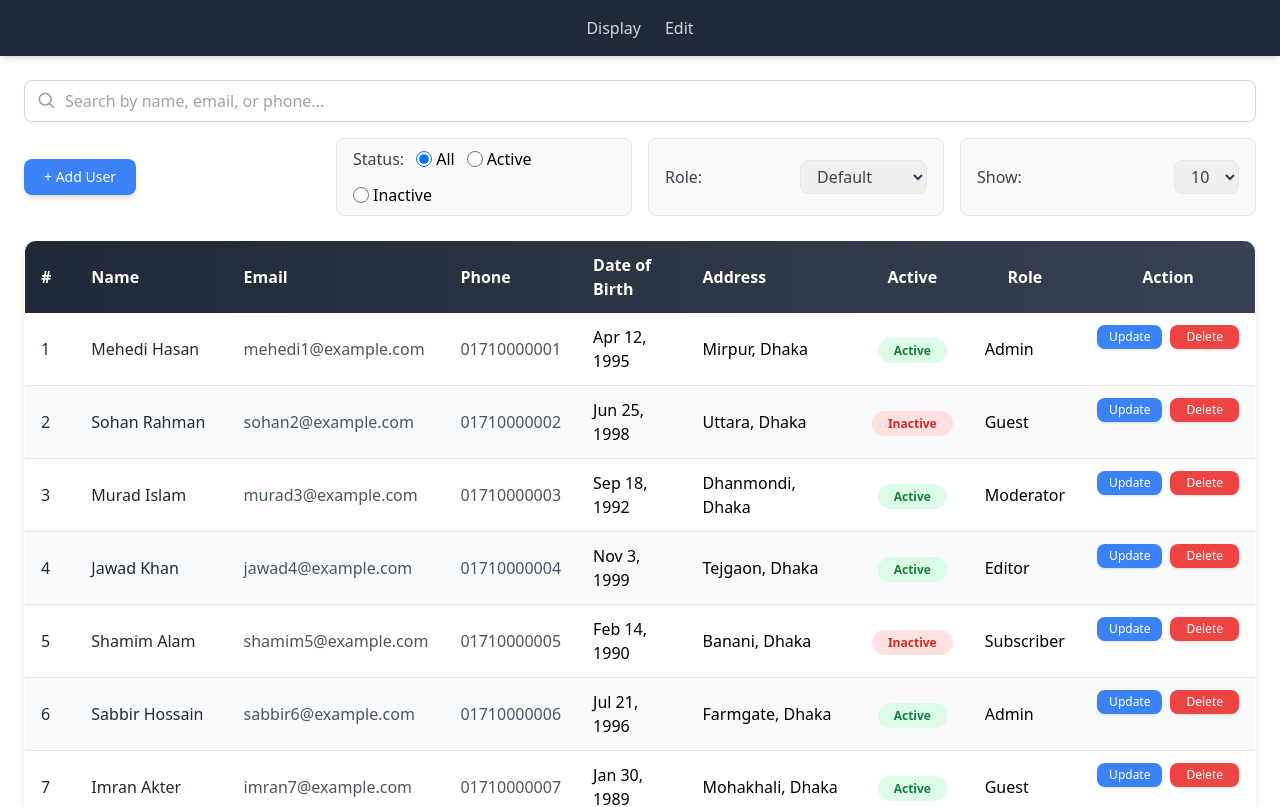
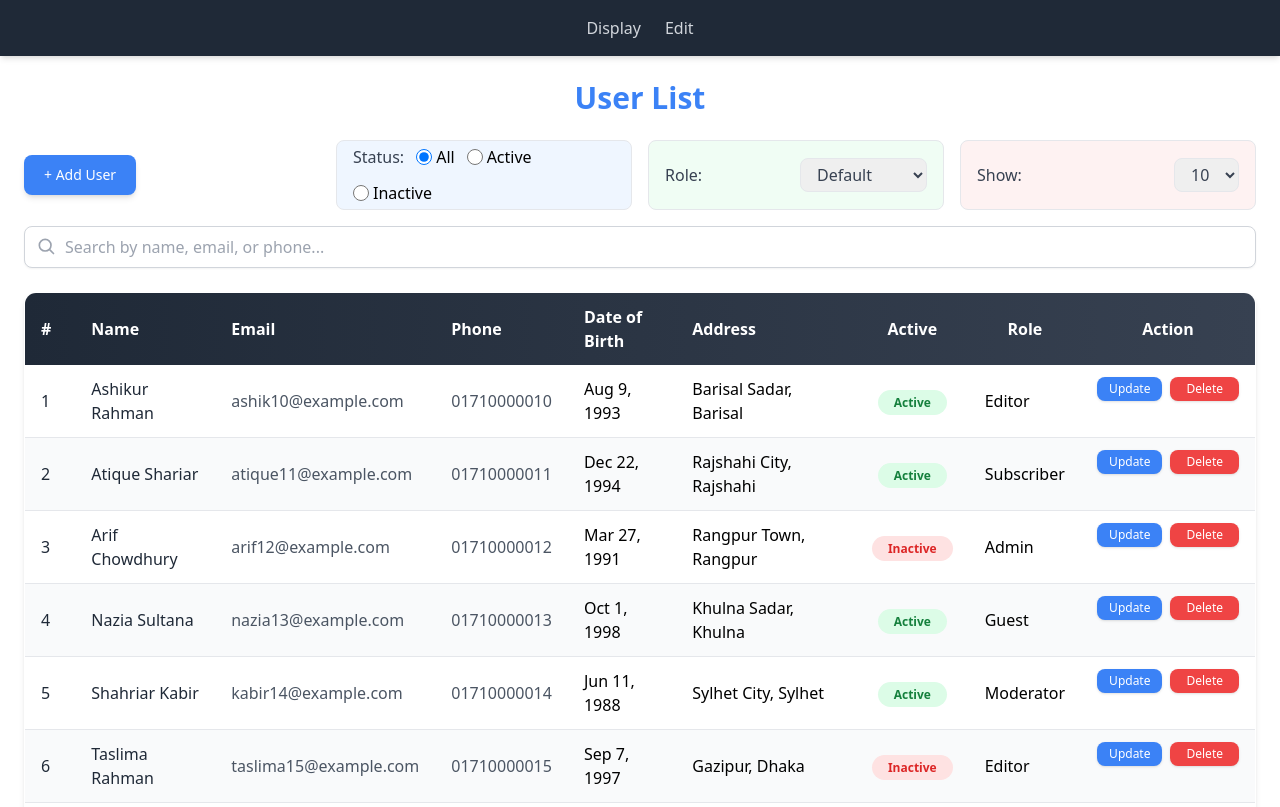
Before and after one commit to atique0x/user-management, an Angular app: page / in a window 1280 px wide. Shown: the top 807 px of the page. Built offline with nearby package versions, Linux system fonts and the light colour scheme.

Commit message:
Search not foun added

```diff
--- a/src/app/data/users-data.ts
+++ b/src/app/data/users-data.ts
@@ -1,505 +1,508 @@
+// users-data.ts
+
 import { UserRole } from '../types/user-role.enum';
 import { User } from '../types/user.interface';
 
 export const USERS: User[] = [
   {
-    id: 'c5d3b8f0-0f1b-4c4e-9a83-8a5a7e33a001',
+    id: '1a2b3c4d-0010',
+    name: 'Ashikur Rahman',
+    dob: '1993-08-09',
+    email: 'ashik10@example.com',
+    phone: '01710000010',
+    address: 'Barisal Sadar, Barisal',
+    isActive: true,
+    role: UserRole.Editor,
+  },
+  {
+    id: '1a2b3c4d-0011',
+    name: 'Atique Shariar',
+    dob: '1994-12-22',
+    email: 'atique11@example.com',
+    phone: '01710000011',
+    address: 'Rajshahi City, Rajshahi',
+    isActive: true,
+    role: UserRole.Subscriber,
+  },
+  {
+    id: '1a2b3c4d-0012',
+    name: 'Arif Chowdhury',
+    dob: '1991-03-27',
+    email: 'arif12@example.com',
+    phone: '01710000012',
+    address: 'Rangpur Town, Rangpur',
+    isActive: false,
+    role: UserRole.Admin,
+  },
+  {
+    id: '1a2b3c4d-0013',
+    name: 'Nazia Sultana',
+    dob: '1998-10-01',
+    email: 'nazia13@example.com',
+    phone: '01710000013',
+    address: 'Khulna Sadar, Khulna',
+    isActive: true,
+    role: UserRole.Guest,
+  },
+  {
+    id: '1a2b3c4d-0014',
+    name: 'Shahriar Kabir',
+    dob: '1988-06-11',
+    email: 'kabir14@example.com',
+    phone: '01710000014',
+    address: 'Sylhet City, Sylhet',
+    isActive: true,
+    role: UserRole.Moderator,
+  },
+  {
+    id: '1a2b3c4d-0015',
+    name: 'Taslima Rahman',
+    dob: '1997-09-07',
+    email: 'taslima15@example.com',
+    phone: '01710000015',
+    address: 'Gazipur, Dhaka',
+    isActive: false,
+    role: UserRole.Editor,
+  },
+  {
+    id: '1a2b3c4d-0016',
+    name: 'Jubair Hossain',
+    dob: '1995-05-29',
+    email: 'jubair16@example.com',
+    phone: '01710000016',
+    address: 'Narayanganj, Dhaka',
+    isActive: true,
+    role: UserRole.Subscriber,
+  },
+  {
+    id: '1a2b3c4d-0001',
     name: 'Mehedi Hasan',
     dob: '1995-04-12',
     email: 'mehedi1@example.com',
     phone: '01710000001',
-    address: 'mirpur, dhaka',
+    address: 'Mirpur, Dhaka',
     isActive: true,
     role: UserRole.Admin,
   },
   {
-    id: 'e3b1fbb9-2f94-4c89-8b0d-61e6b470a002',
+    id: '1a2b3c4d-0002',
     name: 'Sohan Rahman',
     dob: '1998-06-25',
     email: 'sohan2@example.com',
     phone: '01710000002',
-    address: 'uttara, dhaka',
+    address: 'Uttara, Dhaka',
     isActive: false,
     role: UserRole.Guest,
   },
   {
-    id: 'a45e7a6e-3c71-4766-bd8a-80e03ff6a003',
+    id: '1a2b3c4d-0003',
     name: 'Murad Islam',
     dob: '1992-09-18',
     email: 'murad3@example.com',
     phone: '01710000003',
-    address: 'dhanmondi, dhaka',
+    address: 'Dhanmondi, Dhaka',
     isActive: true,
     role: UserRole.Moderator,
   },
   {
-    id: 'b23cf916-7d8a-45b9-b24b-1f0a6c74a004',
+    id: '1a2b3c4d-0004',
     name: 'Jawad Khan',
     dob: '1999-11-03',
     email: 'jawad4@example.com',
     phone: '01710000004',
-    address: 'tejgaon, dhaka',
+    address: 'Tejgaon, Dhaka',
     isActive: true,
     role: UserRole.Editor,
   },
   {
-    id: 'd91f2c8a-6b8f-44e9-9a24-93c5cbe3a005',
+    id: '1a2b3c4d-0005',
     name: 'Shamim Alam',
     dob: '1990-02-14',
     email: 'shamim5@example.com',
     phone: '01710000005',
-    address: 'banani, dhaka',
+    address: 'Banani, Dhaka',
     isActive: false,
     role: UserRole.Subscriber,
   },
   {
-    id: 'f6b28e4e-1f9b-4f9a-8b87-6a34c5be6006',
+    id: '1a2b3c4d-0006',
     name: 'Sabbir Hossain',
     dob: '1996-07-21',
     email: 'sabbir6@example.com',
     phone: '01710000006',
-    address: 'farmgate, dhaka',
+    address: 'Farmgate, Dhaka',
     isActive: true,
     role: UserRole.Admin,
   },
   {
-    id: 'c86df7ad-48d0-48c3-84d4-930ab3fa0007',
-    name: 'Imran Akter',
-    dob: '1989-01-30',
-    email: 'imran7@example.com',
+    id: '1a2b3c4d-0007',
+    name: 'Rumana Akter',
+    dob: '1991-09-05',
+    email: 'rumana7@example.com',
     phone: '01710000007',
-    address: 'mohakhali, dhaka',
+    address: 'Mohakhali, Dhaka',
     isActive: true,
     role: UserRole.Guest,
   },
   {
-    id: 'a62fd2c1-0a3f-4908-b71a-f9b54cfca008',
+    id: '1a2b3c4d-0008',
+    name: 'Imran Akter',
+    dob: '1989-01-30',
+    email: 'imran8@example.com',
+    phone: '01710000008',
+    address: 'Mohakhali, Dhaka',
+    isActive: true,
+    role: UserRole.Guest,
+  },
+  {
+    id: '1a2b3c4d-0009',
     name: 'Hasanuzzaman',
     dob: '1997-05-15',
-    email: 'hasan8@example.com',
-    phone: '01710000008',
-    address: 'badda, dhaka',
+    email: 'hasan9@example.com',
+    phone: '01710000009',
+    address: 'Badda, Dhaka',
+    isActive: false,
+    role: UserRole.Moderator,
+  },
+
+  {
+    id: '1a2b3c4d-0017',
+    name: 'Ayesha Khatun',
+    dob: '1999-08-18',
+    email: 'ayesha17@example.com',
+    phone: '01710000017',
+    address: 'Chattogram City, Chattogram',
+    isActive: true,
+    role: UserRole.Admin,
+  },
+  {
+    id: '1a2b3c4d-0018',
+    name: 'Rafiul Alam',
+    dob: '1992-02-02',
+    email: 'rafiul18@example.com',
+    phone: '01710000018',
+    address: 'Comilla Sadar, Comilla',
+    isActive: false,
+    role: UserRole.Guest,
+  },
+  {
+    id: '1a2b3c4d-0019',
+    name: 'Mousumi Akter',
+    dob: '1996-04-23',
+    email: 'mousumi19@example.com',
+    phone: '01710000019',
+    address: 'Kishoreganj, Dhaka',
+    isActive: true,
+    role: UserRole.Moderator,
+  },
+  {
+    id: '1a2b3c4d-0020',
+    name: 'Hasanuzzaman',
+    dob: '1987-11-16',
+    email: 'hasan20@example.com',
+    phone: '01710000020',
+    address: 'Bogura Sadar, Bogura',
+    isActive: true,
+    role: UserRole.Editor,
+  },
+  {
+    id: '1a2b3c4d-0021',
+    name: 'Fahmida Sultana',
+    dob: '1994-01-12',
+    email: 'fahmida21@example.com',
+    phone: '01710000021',
+    address: 'Dinajpur Town, Dinajpur',
+    isActive: false,
+    role: UserRole.Subscriber,
+  },
+  {
+    id: '1a2b3c4d-0022',
+    name: 'Tariqul Islam',
+    dob: '1990-07-09',
+    email: 'tariq22@example.com',
+    phone: '01710000022',
+    address: 'Pabna Sadar, Pabna',
+    isActive: true,
+    role: UserRole.Admin,
+  },
+  {
+    id: '1a2b3c4d-0023',
+    name: 'Sumaiya Ahmed',
+    dob: '1998-02-25',
+    email: 'sumaiya23@example.com',
+    phone: '01710000023',
+    address: 'Sirajganj Sadar, Rajshahi',
+    isActive: true,
+    role: UserRole.Guest,
+  },
+  {
+    id: '1a2b3c4d-0024',
+    name: 'Zahid Hasan',
+    dob: '1993-10-30',
+    email: 'zahid24@example.com',
+    phone: '01710000024',
+    address: 'Feni Sadar, Chattogram',
     isActive: false,
     role: UserRole.Moderator,
   },
   {
-    id: 'e76c12fa-36c1-4525-9fbb-63f9a72b9009',
-    name: 'Ashikur Rahman',
-    dob: '1993-08-09',
-    email: 'ashik9@example.com',
-    phone: '01710000009',
-    address: 'barisal sadar, barisal',
+    id: '1a2b3c4d-0025',
+    name: 'Lubna Jahan',
+    dob: '1997-12-17',
+    email: 'lubna25@example.com',
+    phone: '01710000025',
+    address: 'Jashore Sadar, Khulna',
     isActive: true,
     role: UserRole.Editor,
   },
   {
-    id: 'd39f1a02-89fc-47cb-b9ef-11c4abce0010',
-    name: 'Atique Shariar',
-    dob: '1994-12-22',
-    email: 'atique10@example.com',
-    phone: '01710000010',
-    address: 'rajshahi city, rajshahi',
+    id: '1a2b3c4d-0026',
+    name: 'Ishrat Hossain',
+    dob: '1991-09-03',
+    email: 'ishrat26@example.com',
+    phone: '01710000026',
+    address: 'Manikganj, Dhaka',
     isActive: true,
     role: UserRole.Subscriber,
   },
   {
-    id: 'b85c42d9-92a4-4ad1-9247-611e8fbe0011',
-    name: 'Arif Chowdhury',
-    dob: '1991-03-27',
-    email: 'arif11@example.com',
-    phone: '01710000011',
-    address: 'rangpur town, rangpur',
+    id: '1a2b3c4d-0027',
+    name: 'Maruf Chowdhury',
+    dob: '1989-11-08',
+    email: 'maruf27@example.com',
+    phone: '01710000027',
+    address: 'Netrokona, Mymensingh',
     isActive: false,
     role: UserRole.Admin,
   },
   {
-    id: 'c72e91d8-36c2-4700-a0dd-9e56d8be0012',
-    name: 'Nazia Sultana',
-    dob: '1998-10-01',
-    email: 'nazia12@example.com',
-    phone: '01710000012',
-    address: 'khulna sadar, khulna',
+    id: '1a2b3c4d-0028',
+    name: 'Salma Akter',
+    dob: '1996-03-14',
+    email: 'salma28@example.com',
+    phone: '01710000028',
+    address: 'Madaripur, Dhaka',
     isActive: true,
     role: UserRole.Guest,
   },
   {
-    id: 'f18c93f6-4d5a-40b4-8b43-8d2a4fce0013',
-    name: 'Shahriar Kabir',
-    dob: '1988-06-11',
-    email: 'kabir13@example.com',
-    phone: '01710000013',
-    address: 'sylhet city, sylhet',
+    id: '1a2b3c4d-0029',
+    name: 'Shihab Rahman',
+    dob: '1995-08-19',
+    email: 'shihab29@example.com',
+    phone: '01710000029',
+    address: 'Naogaon, Rajshahi',
     isActive: true,
     role: UserRole.Moderator,
   },
   {
-    id: 'e29fd54a-92c2-42e3-932d-bb31f4fe0014',
-    name: 'Taslima Rahman',
-    dob: '1997-09-07',
-    email: 'taslima14@example.com',
-    phone: '01710000014',
-    address: 'gazipur, dhaka',
+    id: '1a2b3c4d-0030',
+    name: 'Rumana Parvin',
+    dob: '1999-01-25',
+    email: 'rumana30@example.com',
+    phone: '01710000030',
+    address: 'Tangail Sadar, Dhaka',
     isActive: false,
     role: UserRole.Editor,
   },
   {
-    id: 'a74e01c2-62f3-44e9-b21d-4b6ef5be0015',
-    name: 'Jubair Hossain',
-    dob: '1995-05-29',
-    email: 'jubair15@example.com',
-    phone: '01710000015',
-    address: 'narayanganj, dhaka',
+    id: '1a2b3c4d-0031',
+    name: 'Ariful Islam',
+    dob: '1992-06-05',
+    email: 'arif31@example.com',
+    phone: '01710000031',
+    address: 'Sherpur, Mymensingh',
     isActive: true,
     role: UserRole.Subscriber,
   },
   {
-    id: 'd39f01f6-11d2-4fa2-9b1d-5e45d3fe0016',
-    name: 'Ayesha Khatun',
-    dob: '1999-08-18',
-    email: 'ayesha16@example.com',
-    phone: '01710000016',
-    address: 'chattogram city, chattogram',
+    id: '1a2b3c4d-0032',
+    name: 'Maliha Chowdhury',
+    dob: '1998-07-27',
+    email: 'maliha32@example.com',
+    phone: '01710000032',
+    address: 'Moulvibazar, Sylhet',
     isActive: true,
     role: UserRole.Admin,
   },
   {
-    id: 'c61e13b2-47df-43a1-8c90-55e8f3be0017',
-    name: 'Rafiul Alam',
-    dob: '1992-02-02',
-    email: 'rafiul17@example.com',
-    phone: '01710000017',
-    address: 'comilla sadar, comilla',
+    id: '1a2b3c4d-0033',
+    name: 'Jahidul Karim',
+    dob: '1994-11-15',
+    email: 'jahid33@example.com',
+    phone: '01710000033',
+    address: 'Habiganj, Sylhet',
     isActive: false,
     role: UserRole.Guest,
   },
   {
-    id: 'e72c15da-6b1e-45d7-8b75-90e1e3ce0018',
-    name: 'Mousumi Akter',
-    dob: '1996-04-23',
-    email: 'mousumi18@example.com',
-    phone: '01710000018',
-    address: 'kishoreganj, dhaka',
+    id: '1a2b3c4d-0034',
+    name: 'Rehana Akter',
+    dob: '1997-05-11',
+    email: 'rehana34@example.com',
+    phone: '01710000034',
+    address: 'Sunamganj, Sylhet',
     isActive: true,
     role: UserRole.Moderator,
   },
   {
-    id: 'a25e91f6-12a2-4310-87d9-9b6af5de0019',
-    name: 'Hasanuzzaman',
-    dob: '1987-11-16',
-    email: 'hasan19@example.com',
-    phone: '01710000019',
-    address: 'bogura sadar, bogura',
+    id: '1a2b3c4d-0035',
+    name: 'Mizanur Rahman',
+    dob: '1993-09-22',
+    email: 'mizan35@example.com',
+    phone: '01710000035',
+    address: 'Laxmipur, Chattogram',
     isActive: true,
     role: UserRole.Editor,
   },
   {
-    id: 'b39e52e2-78b4-4ec2-bf9d-3b1cf3ae0020',
-    name: 'Fahmida Sultana',
-    dob: '1994-01-12',
-    email: 'fahmida20@example.com',
-    phone: '01710000020',
-    address: 'dinajpur town, dinajpur',
+    id: '1a2b3c4d-0036',
+    name: 'Sharmin Jahan',
+    dob: '1990-12-02',
+    email: 'sharmin36@example.com',
+    phone: '01710000036',
+    address: 'Noakhali, Chattogram',
     isActive: false,
     role: UserRole.Subscriber,
   },
   {
-    id: 'c4a7bda5-cc95-4b77-89d5-9100a2ce0021',
-    name: 'Tariqul Islam',
-    dob: '1990-07-09',
-    email: 'tariq21@example.com',
-    phone: '01710000021',
-    address: 'pabna sadar, pabna',
+    id: '1a2b3c4d-0037',
+    name: 'Sabbir Hossain',
+    dob: '1995-04-29',
+    email: 'sabbir37@example.com',
+    phone: '01710000037',
+    address: 'Chandpur, Chattogram',
     isActive: true,
     role: UserRole.Admin,
   },
   {
-    id: 'f92d5c14-624f-4b7f-91f3-3e2d4a9e0022',
-    name: 'Sumaiya Ahmed',
-    dob: '1998-02-25',
-    email: 'sumaiya22@example.com',
-    phone: '01710000022',
-    address: 'sirajganj sadar, rajshahi',
+    id: '1a2b3c4d-0038',
+    name: 'Sumona Akter',
+    dob: '1999-03-13',
+    email: 'sumona38@example.com',
+    phone: '01710000038',
+    address: 'Bhola, Barisal',
     isActive: true,
     role: UserRole.Guest,
   },
   {
-    id: 'd8a4c912-93f2-4c51-8e16-7f6f5bde0023',
-    name: 'Zahid Hasan',
-    dob: '1993-10-30',
-    email: 'zahid23@example.com',
-    phone: '01710000023',
-    address: 'feni sadar, chattogram',
+    id: '1a2b3c4d-0039',
+    name: 'Aminul Hoque',
+    dob: '1989-08-21',
+    email: 'aminul39@example.com',
+    phone: '01710000039',
+    address: 'Patuakhali, Barisal',
     isActive: false,
     role: UserRole.Moderator,
   },
   {
-    id: 'e1c3c41a-7f34-48f3-9d9b-39e8a8fe0024',
-    name: 'Lubna Jahan',
-    dob: '1997-12-17',
-    email: 'lubna24@example.com',
-    phone: '01710000024',
-    address: 'jashore sadar, khulna',
+    id: '1a2b3c4d-0040',
+    name: 'Khadija Sultana',
+    dob: '1996-10-09',
+    email: 'khadija40@example.com',
+    phone: '01710000040',
+    address: 'Jhalokathi, Barisal',
     isActive: true,
     role: UserRole.Editor,
   },
   {
-    id: 'a7b6e1b3-83a2-423e-9534-58f7a9ce0025',
-    name: 'Ishrat Hossain',
-    dob: '1991-09-03',
-    email: 'ishrat25@example.com',
-    phone: '01710000025',
-    address: 'manikganj, dhaka',
+    id: '1a2b3c4d-0041',
+    name: 'Rashed Khan',
+    dob: '1992-01-20',
+    email: 'rashed41@example.com',
+    phone: '01710000041',
+    address: 'Barguna, Barisal',
     isActive: true,
     role: UserRole.Subscriber,
   },
   {
-    id: 'c1d5a42a-76f3-48c3-8511-5a9e4bfe0026',
-    name: 'Maruf Chowdhury',
-    dob: '1989-11-08',
-    email: 'maruf26@example.com',
-    phone: '01710000026',
-    address: 'netrokona, mymensingh',
+    id: '1a2b3c4d-0042',
+    name: 'Lamia Akter',
+    dob: '1997-02-04',
+    email: 'lamia42@example.com',
+    phone: '01710000042',
+    address: 'Kurigram, Rangpur',
     isActive: false,
     role: UserRole.Admin,
   },
   {
-    id: 'f0e2b31a-1f74-43b9-b05c-1a9f0bde0027',
-    name: 'Salma Akter',
-    dob: '1996-03-14',
-    email: 'salma27@example.com',
-    phone: '01710000027',
-    address: 'madaripur, dhaka',
+    id: '1a2b3c4d-0043',
+    name: 'Shahadat Hossain',
+    dob: '1991-07-18',
+    email: 'shahadat43@example.com',
+    phone: '01710000043',
+    address: 'Nilphamari, Rangpur',
     isActive: true,
     role: UserRole.Guest,
   },
   {
-    id: 'b6d7a4f9-5b14-41f7-9290-7b3d6cfe0028',
-    name: 'Shihab Rahman',
-    dob: '1995-08-19',
-    email: 'shihab28@example.com',
-    phone: '01710000028',
-    address: 'naogaon, rajshahi',
+    id: '1a2b3c4d-0044',
+    name: 'Sultana Begum',
+    dob: '1995-05-28',
+    email: 'sultana44@example.com',
+    phone: '01710000044',
+    address: 'Thakurgaon, Rangpur',
     isActive: true,
     role: UserRole.Moderator,
   },
   {
-    id: 'c3e9b2a5-2f8a-41b1-8c9f-4a8e1afe0029',
-    name: 'Rumana Parvin',
-    dob: '1999-01-25',
-    email: 'rumana29@example.com',
-    phone: '01710000029',
-    address: 'tangail sadar, dhaka',
+    id: '1a2b3c4d-0045',
+    name: 'Rafi Ahmed',
+    dob: '1990-09-06',
+    email: 'rafi45@example.com',
+    phone: '01710000045',
+    address: 'Lalmonirhat, Rangpur',
     isActive: false,
     role: UserRole.Editor,
   },
   {
-    id: 'd4f2a61c-8c91-476a-bc98-2b4c5dbe0030',
-    name: 'Ariful Islam',
-    dob: '1992-06-05',
-    email: 'arif30@example.com',
-    phone: '01710000030',
-    address: 'sherpur, mymensingh',
+    id: '1a2b3c4d-0046',
+    name: 'Mahbuba Akter',
+    dob: '1998-12-31',
+    email: 'mahbuba46@example.com',
+    phone: '01710000046',
+    address: 'Dinajpur, Rangpur',
     isActive: true,
     role: UserRole.Subscriber,
   },
   {
-    id: 'e6a1c5b4-9a23-43d3-bc01-7a8c6dfe0031',
-    name: 'Maliha Chowdhury',
-    dob: '1998-07-27',
-    email: 'maliha31@example.com',
-    phone: '01710000031',
-    address: 'moulvibazar, sylhet',
+    id: '1a2b3c4d-0047',
+    name: 'Tanvir Hossain',
+    dob: '1993-11-17',
+    email: 'tanvir47@example.com',
+    phone: '01710000047',
+    address: 'Sherpur, Mymensingh',
     isActive: true,
     role: UserRole.Admin,
   },
   {
-    id: 'a4d8c9f7-2c51-4a6d-9f25-8d6c7afe0032',
-    name: 'Jahidul Karim',
-    dob: '1994-11-15',
-    email: 'jahid32@example.com',
-    phone: '01710000032',
-    address: 'habiganj, sylhet',
+    id: '1a2b3c4d-0048',
+    name: 'Nusrat Jahan',
+    dob: '1996-06-03',
+    email: 'nusrat48@example.com',
+    phone: '01710000048',
+    address: 'Jamalpur, Mymensingh',
     isActive: false,
     role: UserRole.Guest,
   },
   {
-    id: 'b7e3d2f5-1a94-42d5-b0c7-3e8d7bfe0033',
-    name: 'Rehana Akter',
-    dob: '1997-05-11',
-    email: 'rehana33@example.com',
-    phone: '01710000033',
-    address: 'sunamganj, sylhet',
+    id: '1a2b3c4d-0049',
+    name: 'Rakibul Islam',
+    dob: '1994-04-10',
+    email: 'rakib49@example.com',
+    phone: '01710000049',
+    address: 'Mymensingh City, Mymensingh',
     isActive: true,
     role: UserRole.Moderator,
   },
   {
-    id: 'c9f5e1a6-8b42-46f7-9d6b-5a3f8cfe0034',
-    name: 'Mizanur Rahman',
-    dob: '1993-09-22',
-    email: 'mizan34@example.com',
-    phone: '01710000034',
-    address: 'laxmipur, chattogram',
+    id: '1a2b3c4d-0050',
+    name: 'Arif Chowdhury',
+    dob: '1991-08-27',
+    email: 'arif50@example.com',
+    phone: '01710000050',
+    address: 'Kishoreganj, Dhaka',
     isActive: true,
     role: UserRole.Editor,
   },
-  {
-    id: 'd2e6f8b3-74c8-48b3-bcb1-1c5d9afe0035',
-    name: 'Sharmin Jahan',
-    dob: '1990-12-02',
-    email: 'sharmin35@example.com',
-    phone: '01710000035',
-    address: 'noakhali, chattogram',
-    isActive: false,
-    role: UserRole.Subscriber,
-  },
-  {
-    id: 'f4a2d3e8-36b7-49f9-bc90-9e7f1cbe0036',
-    name: 'Sabbir Hossain',
-    dob: '1995-04-29',
-    email: 'sabbir36@example.com',
-    phone: '01710000036',
-    address: 'chandpur, chattogram',
-    isActive: true,
-    role: UserRole.Admin,
-  },
-  {
-    id: 'a6d9f5b2-4b17-4c6d-9d5f-3b2e7afe0037',
-    name: 'Sumona Akter',
-    dob: '1999-03-13',
-    email: 'sumona37@example.com',
-    phone: '01710000037',
-    address: 'bhola, barisal',
-    isActive: true,
-    role: UserRole.Guest,
-  },
-  {
-    id: 'b8e7c6a1-5c28-40c2-9f74-7a3f8cbe0038',
-    name: 'Aminul Hoque',
-    dob: '1989-08-21',
-    email: 'aminul38@example.com',
-    phone: '01710000038',
-    address: 'patuakhali, barisal',
-    isActive: false,
-    role: UserRole.Moderator,
-  },
-  {
-    id: 'c1f9a7d4-6e31-4b7a-8e92-8b4d9dfe0039',
-    name: 'Khadija Sultana',
-    dob: '1996-10-09',
-    email: 'khadija39@example.com',
-    phone: '01710000039',
-    address: 'jhalokathi, barisal',
-    isActive: true,
-    role: UserRole.Editor,
-  },
-  {
-    id: 'd3e8f6b9-7f42-43f4-bdb1-1a5d9afe0040',
-    name: 'Rashed Khan',
-    dob: '1992-01-20',
-    email: 'rashed40@example.com',
-    phone: '01710000040',
-    address: 'barguna, barisal',
-    isActive: true,
-    role: UserRole.Subscriber,
-  },
-  {
-    id: 'e5a7c8f2-9b54-4c5f-9d83-2a9e7cfe0041',
-    name: 'Lamia Akter',
-    dob: '1997-02-04',
-    email: 'lamia41@example.com',
-    phone: '01710000041',
-    address: 'kurigram, rangpur',
-    isActive: false,
-    role: UserRole.Admin,
-  },
-  {
-    id: 'a9d6f7e3-0c65-421c-8b75-3c8f7bde0042',
-    name: 'Shahadat Hossain',
-    dob: '1991-07-18',
-    email: 'shahadat42@example.com',
-    phone: '01710000042',
-    address: 'nilphamari, rangpur',
-    isActive: true,
-    role: UserRole.Guest,
-  },
-  {
-    id: 'b2f4a9d6-1d76-4719-9e64-4a9f7cce0043',
-    name: 'Sultana Begum',
-    dob: '1995-05-28',
-    email: 'sultana43@example.com',
-    phone: '01710000043',
-    address: 'thakurgaon, rangpur',
-    isActive: true,
-    role: UserRole.Moderator,
-  },
-  {
-    id: 'c6e1d5f2-3f14-4b2a-8d73-5b2f9afe0044',
-    name: 'Rafi Ahmed',
-    dob: '1990-09-06',
-    email: 'rafi44@example.com',
-    phone: '01710000044',
-    address: 'lalmonirhat, rangpur',
-    isActive: false,
-    role: UserRole.Editor,
-  },
-  {
-    id: 'd9f5b2a1-7c34-4f8b-9d5e-6c7f8bfe0045',
-    name: 'Mahbuba Akter',
-    dob: '1998-12-31',
-    email: 'mahbuba45@example.com',
-    phone: '01710000045',
-    address: 'dinajpur, rangpur',
-    isActive: true,
-    role: UserRole.Subscriber,
-  },
-  {
-    id: 'f1d4c3b2-9e41-4a5f-8d76-7e3f9cfe0046',
-    name: 'Tanvir Hossain',
-    dob: '1993-11-17',
-    email: 'tanvir46@example.com',
-    phone: '01710000046',
-    address: 'sherpur, mymensingh',
-    isActive: true,
-    role: UserRole.Admin,
-  },
-  {
-    id: 'a3f5e2b4-2c51-41b7-8d92-8d6f7afe0047',
-    name: 'Nusrat Jahan',
-    dob: '1996-06-03',
-    email: 'nusrat47@example.com',
-    phone: '01710000047',
-    address: 'jamalpur, mymensingh',
-    isActive: false,
-    role: UserRole.Guest,
-  },
-  {
-    id: 'b5e6d3a7-1f92-4c7b-9e81-9f3c8bfe0048',
-    name: 'Rakibul Islam',
-    dob: '1994-04-10',
-    email: 'rakib48@example.com',
-    phone: '01710000048',
-    address: 'mymensingh city, mymensingh',
-    isActive: true,
-    role: UserRole.Moderator,
-  },
-  {
-    id: 'c7d2f5a9-3b41-4d8f-8e92-1a5c7afe0049',
-    name: 'Arif Chowdhury',
-    dob: '1991-08-27',
-    email: 'arif49@example.com',
-    phone: '01710000049',
-    address: 'kishoreganj, dhaka',
-    isActive: true,
-    role: UserRole.Editor,
-  },
-  {
-    id: 'd5e3c1b2-8f42-4a7b-9e13-2b4f9dfe0050',
-    name: 'Shamim Hossain',
-    dob: '1997-03-15',
-    email: 'shamim50@example.com',
-    phone: '01710000050',
-    address: 'narsingdi, dhaka',
-    isActive: false,
-    role: UserRole.Subscriber,
-  },
 ];
--- a/src/app/display-users/display-users.component.html
+++ b/src/app/display-users/display-users.component.html
@@ -1,40 +1,13 @@
 <div class="container mx-auto p-6 space-y-6">
+  <h3 class="text-3xl font-extrabold text-center text-blue-500">User List</h3>
   <!-- Top Controls -->
   <section class="space-y-4">
-    <!-- Row 1: Search -->
-    <div class="w-full">
-      <div class="relative">
-        <input
-          type="text"
-          placeholder="Search by name, email, or phone..."
-          class="w-full border border-gray-300 rounded-lg pl-10 pr-4 py-2 shadow-sm outline-none transition"
-          [(ngModel)]="searchText"
-          (input)="onSearchChange()"
-        />
-        <svg
-          xmlns="http://www.w3.org/2000/svg"
-          class="absolute left-3 top-2.5 h-5 w-5 text-gray-400"
-          fill="none"
-          viewBox="0 0 24 24"
-          stroke="currentColor"
-        >
-          <path
-            stroke-linecap="round"
-            stroke-linejoin="round"
-            stroke-width="2"
-            d="M21 21l-4.35-4.35M11 18a7 7 0 100-14 7 7 0 000 14z"
-          />
-        </svg>
-      </div>
-    </div>
-
-    <!-- Row 2: Add User + Filters -->
     <div class="grid grid-cols-1 md:grid-cols-4 gap-4">
       <!-- Add User Button -->
       <div class="flex items-center">
         <button
           (click)="onAddUser()"
-          class="w-full md:w-auto px-5 py-2 bg-blue-500 text-white text-sm font-medium rounded-lg shadow-md hover:bg-blue-600 transition"
+          class="w-full md:w-auto px-5 py-2.5 bg-blue-500 text-white text-sm font-medium rounded-lg shadow-md hover:bg-blue-600 transition"
         >
           + Add User
         </button>
@@ -42,7 +15,7 @@
 
       <!-- Status Filter -->
       <div
-        class="flex flex-wrap items-center gap-3 bg-gray-50 border rounded-lg px-4 py-2"
+        class="flex flex-wrap items-center gap-3 bg-blue-50 border rounded-lg px-4 py-1"
       >
         <span class="text-gray-700 font-medium">Status:</span>
         <label class="flex items-center gap-1 cursor-pointer">
@@ -82,7 +55,7 @@
 
       <!-- Role Filter -->
       <div
-        class="flex items-center justify-between bg-gray-50 border rounded-lg px-4 py-2"
+        class="flex items-center justify-between bg-green-50 border rounded-lg px-4 py-1"
       >
         <label for="roleFilter" class="text-gray-700 font-medium">Role:</label>
         <select
@@ -100,7 +73,7 @@
 
       <!-- Items Per Page -->
       <div
-        class="flex items-center justify-between bg-gray-50 border rounded-lg px-4 py-2"
+        class="flex items-center justify-between bg-red-50 border rounded-lg px-4 py-1"
       >
         <label for="itemsPerPage" class="text-gray-700 font-medium"
           >Show:</label
@@ -115,6 +88,32 @@
             {{ option }}
           </option>
         </select>
+      </div>
+    </div>
+
+    <div class="w-full">
+      <div class="relative">
+        <input
+          type="text"
+          placeholder="Search by name, email, or phone..."
+          class="w-full border border-gray-300 rounded-lg pl-10 pr-4 py-2 shadow-sm outline-none transition"
+          [(ngModel)]="searchText"
+          (input)="onSearchChange()"
+        />
+        <svg
+          xmlns="http://www.w3.org/2000/svg"
+          class="absolute left-3 top-2.5 h-5 w-5 text-gray-400"
+          fill="none"
+          viewBox="0 0 24 24"
+          stroke="currentColor"
+        >
+          <path
+            stroke-linecap="round"
+            stroke-linejoin="round"
+            stroke-width="2"
+            d="M21 21l-4.35-4.35M11 18a7 7 0 100-14 7 7 0 000 14z"
+          />
+        </svg>
       </div>
     </div>
   </section>
```
